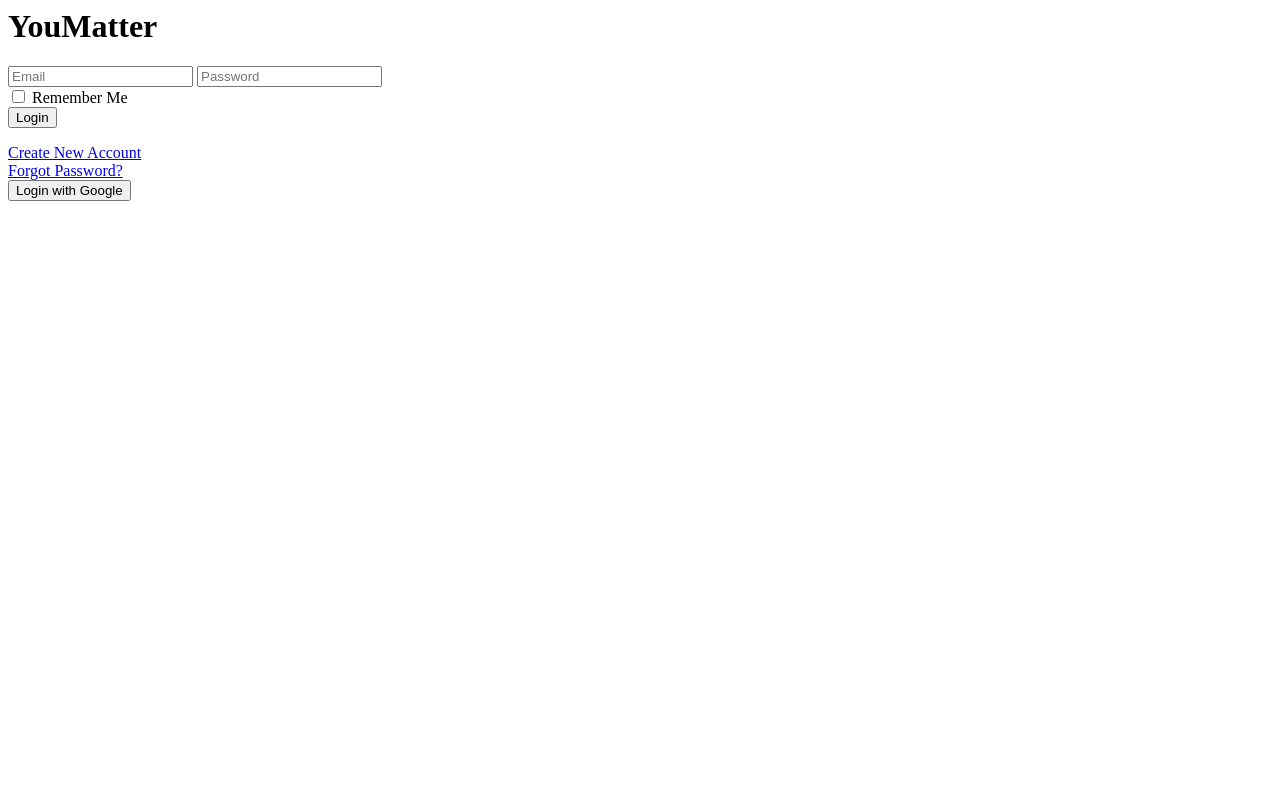
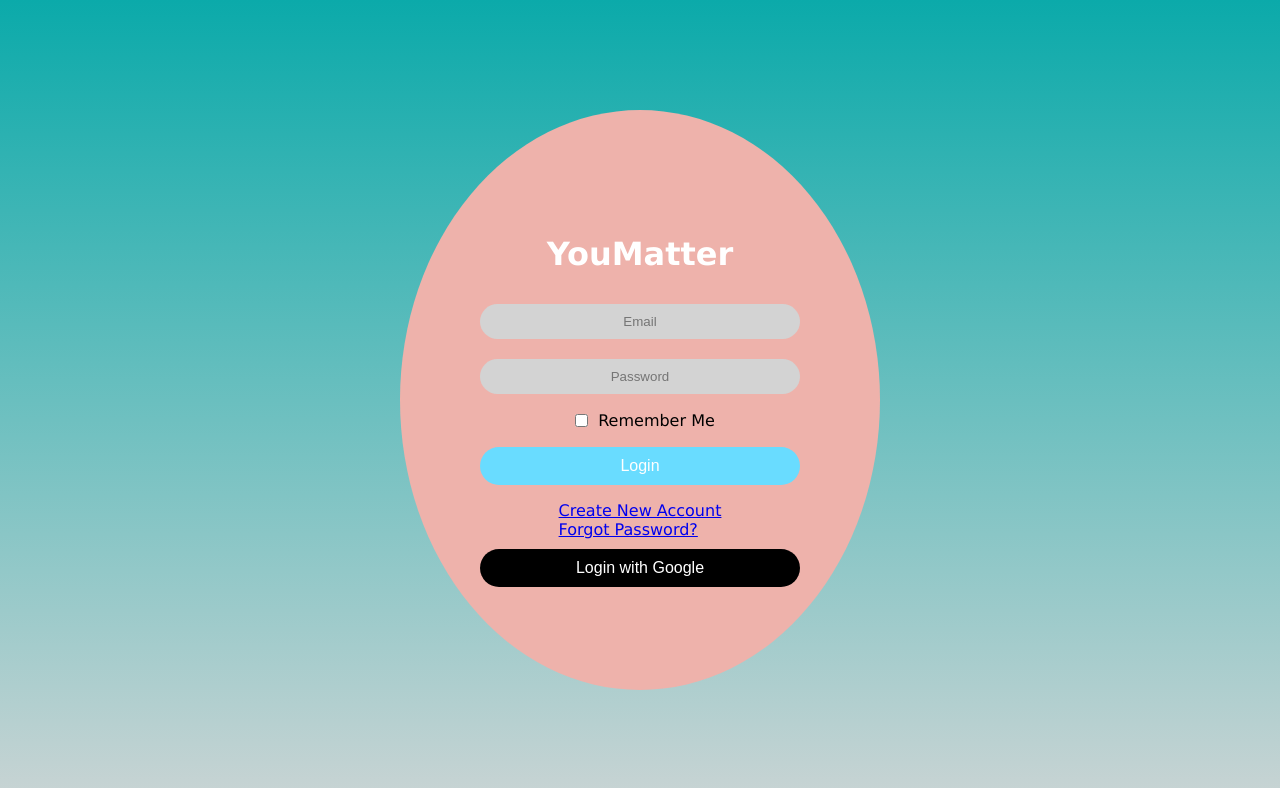
Before and after one commit to twang0357/YouMatter, a plain HTML site: page Login Page/index.html in a window 1280 px wide. Drawn offline with Linux system fonts and the light colour scheme.

Commit message:
added css to login

```diff
--- a/Login Page/index.html
+++ b/Login Page/index.html
@@ -14,7 +14,7 @@
             <div class ="remember-me">
                 <input type = "checkbox" id = "remember-me"> <label for="remember-me">Remember Me</label>
             </div>
-            <button type = "submit">Login</button>
+            <button id="login" type = "submit">Login</button>
         </form>
         <div class="links">
             <a href="createaccount.html" id="create-account">Create New Account</a>
--- a/Login Page/style.css
+++ b/Login Page/style.css
@@ -0,0 +1,64 @@
+body {
+    background: linear-gradient(to bottom, rgb(11, 170, 170),rgb(201, 212, 212));
+    margin: 0;
+    display: flex;
+    height: 100vh;
+    justify-content: center;
+    align-items: center;
+    font-family: Verdana, Geneva, Tahoma, sans-serif;
+}
+
+.login-container{
+    background: #EEB2AB;
+    width:400px;
+    height:500px;
+    border-radius: 50%;
+    display: flex;
+    flex-direction: column;
+    align-items: center;
+    justify-content: center;
+    padding: 40px;
+}
+
+h1{
+    color: white;
+}
+
+form {
+    display: flex;
+    flex-direction: column;
+    align-items: center;
+    width: 100%;
+}
+
+input {
+    margin: 10px 10px;
+    padding: 10px;
+    width: 80%;
+    border: none;
+    border-radius: 20px;
+    text-align: center;
+    background-color: lightgrey;
+}
+
+.remember-me {
+    display: flex;
+    align-items: center;
+    white-space: nowrap;
+}
+
+button {
+    margin-top: 10px;
+    padding: 10px;
+    width: 80%;
+    border: none;
+    border-radius: 50px;
+    background: #69dcff;
+    color: white;
+    cursor: pointer;
+    font-size: 16px;
+}
+
+#google-login{
+    background-color: black;
+}
```
